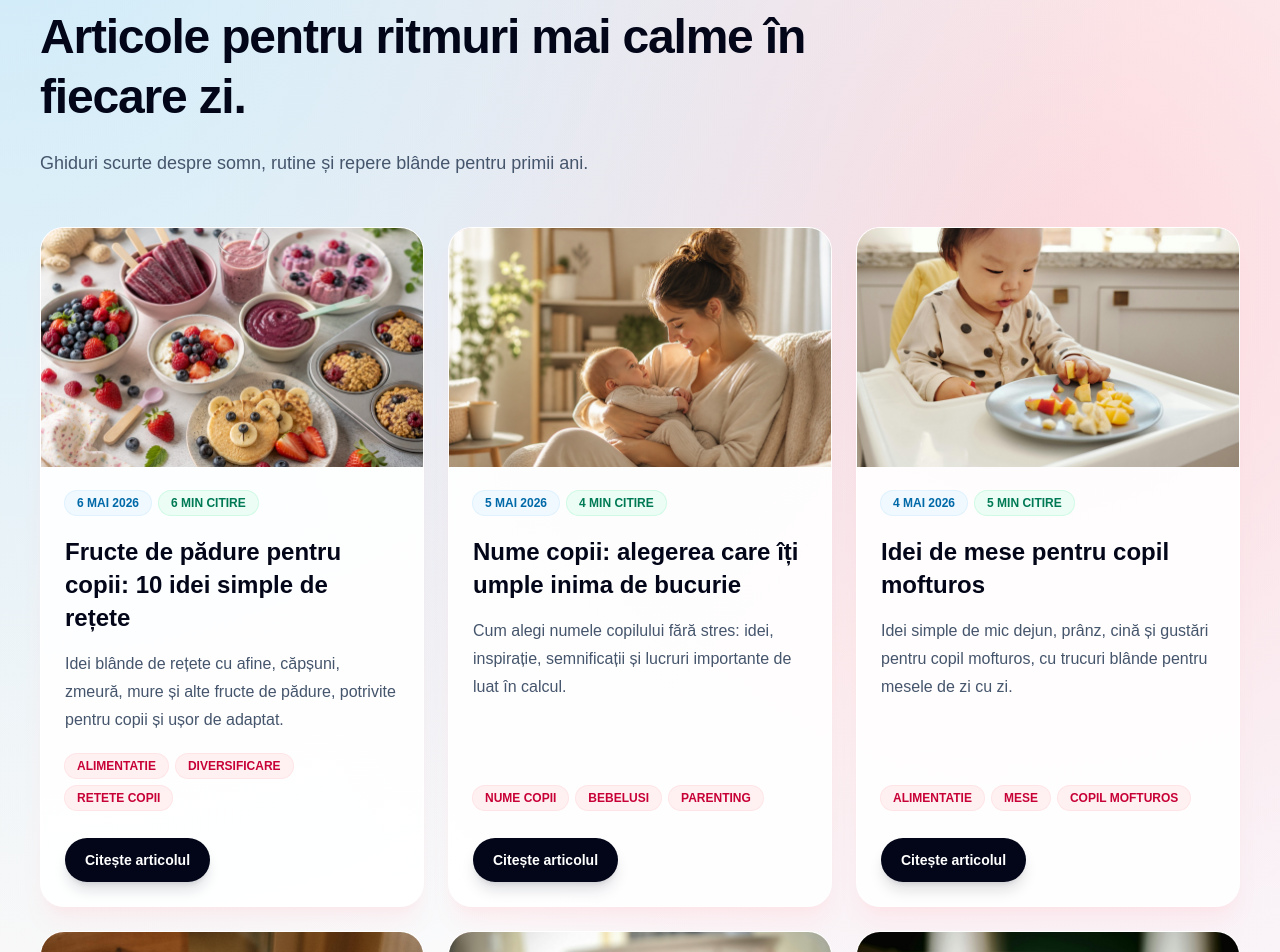
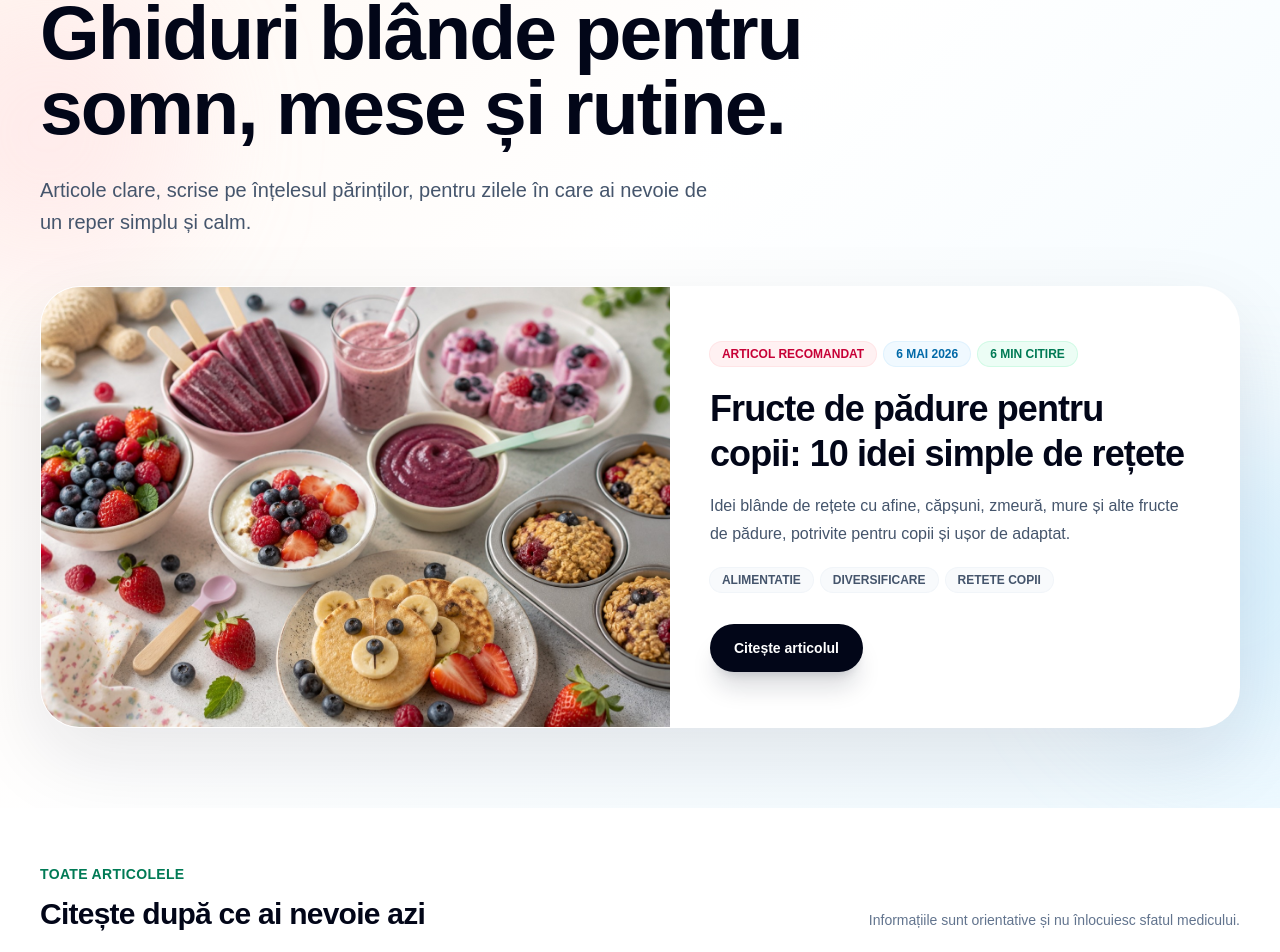
Before and after one commit to iulianacristea/bebecreste, a Next.js app: page /blog in a window 1280 px wide. Shown: the part 205-1157 px from the top of the page. Built offline with nearby package versions, Linux system fonts and the light colour scheme.

Commit message:
small changes

```diff
--- a/app/blog/page.tsx
+++ b/app/blog/page.tsx
@@ -23,16 +23,16 @@ export const metadata: Metadata = {
     "sfaturi parinti",
   ],
   alternates: {
-    canonical: "/blog",
+    canonical: "https://bebecreste.ro/blog",
   },
   openGraph: {
     title: "Blog parenting | BebeCrește.ro",
     description:
       "Articole pentru părinți despre somnul bebelușilor, bebe nu doarme, diversificare și rutine zilnice.",
-    url: "/blog",
+    url: "https://bebecreste.ro/blog",
     images: [
       {
-        url: "/blog/6monthbaby.jpeg",
+        url: "https://bebecreste.ro/blog/6monthbaby.jpeg",
         width: 1200,
         height: 630,
         alt: "Bebeluș zâmbind, pentru blogul BebeCrește",
@@ -44,7 +44,7 @@ export const metadata: Metadata = {
     title: "Blog parenting | BebeCrește.ro",
     description:
       "Ghiduri scurte pentru când bebe nu doarme, plus mese, diversificare și rutine blânde.",
-    images: ["/blog/6monthbaby.jpeg"],
+    images: ["https://bebecreste.ro/blog/6monthbaby.jpeg"],
   },
 };
 
@@ -56,34 +56,126 @@ const dateFormatter = new Intl.DateTimeFormat("ro-RO", {
 
 export default function BlogPage() {
   const posts = getAllBlogPosts();
+  const featuredPost = posts[0];
+  const otherPosts = posts.slice(1);
 
   return (
     <main className="min-h-screen overflow-hidden bg-[#fff7f1] text-slate-900">
       <Navbar />
 
-      <section className="relative px-5 pb-24 pt-10 sm:px-8 lg:px-10">
-        <div className="absolute inset-0 bg-[radial-gradient(circle_at_top_left,_rgba(186,230,253,0.7),_transparent_34%),radial-gradient(circle_at_82%_12%,_rgba(254,205,211,0.72),_transparent_30%),linear-gradient(135deg,_#fff7f1_0%,_#f8fbff_48%,_#fff1f7_100%)]" />
+      <section className="relative overflow-hidden px-5 pb-16 pt-10 sm:px-8 lg:px-10 lg:pb-20">
+        <div className="absolute inset-0 bg-[linear-gradient(135deg,_#fff7f1_0%,_#ffffff_45%,_#eef9ff_100%)]" />
+        <div className="absolute -left-24 top-24 h-72 w-72 rounded-full bg-rose-200/30 blur-3xl" />
+        <div className="absolute -right-24 bottom-20 h-72 w-72 rounded-full bg-sky-200/40 blur-3xl" />
+
         <div className="relative mx-auto max-w-7xl">
-          <div className="max-w-3xl pt-4">
-            <p className="mb-5 inline-flex rounded-full border border-rose-200 bg-white/70 px-4 py-2 text-sm font-semibold text-rose-700 shadow-sm">
+          <div className="max-w-3xl">
+            <span className="inline-flex rounded-full border border-rose-100 bg-white/90 px-4 py-2 text-xs font-bold uppercase tracking-[0.15em] text-rose-700 shadow-sm backdrop-blur">
               Blog BebeCrește
-            </p>
-            <h1 className="text-4xl font-bold leading-tight tracking-tight text-slate-950 sm:text-5xl">
-              Articole pentru ritmuri mai calme în fiecare zi.
+            </span>
+
+            <h1 className="mt-7 text-5xl font-extrabold leading-[0.98] tracking-tight text-slate-950 sm:text-6xl lg:text-[4.8rem]">
+              Ghiduri blânde pentru somn, mese și rutine.
             </h1>
-            <p className="mt-5 text-lg leading-8 text-slate-600">
-              Ghiduri scurte despre somn, rutine și repere blânde pentru
-              primii ani.
+
+            <p className="mt-7 max-w-2xl text-lg leading-8 text-slate-600 sm:text-xl">
+              Articole clare, scrise pe înțelesul părinților, pentru zilele în
+              care ai nevoie de un reper simplu și calm.
             </p>
           </div>
 
-          <div className="mt-12 grid gap-6 md:grid-cols-2 lg:grid-cols-3">
-            {posts.map((post) => (
+          {featuredPost && (
+            <article className="mt-12 grid overflow-hidden rounded-[2.5rem] border border-white/80 bg-white shadow-[0_30px_80px_rgba(15,23,42,0.10)] lg:grid-cols-[1.05fr_0.95fr]">
+              <Link
+                href={`/blog/${featuredPost.slug}`}
+                className="relative block min-h-[320px] overflow-hidden bg-rose-50 focus:outline-none focus:ring-4 focus:ring-rose-100 lg:min-h-[440px]"
+                aria-label={featuredPost.title}
+              >
+                <Image
+                  src={featuredPost.coverImage}
+                  alt={featuredPost.coverAlt}
+                  fill
+                  priority
+                  sizes="(min-width: 1024px) 50vw, 100vw"
+                  className="object-cover transition duration-700 hover:scale-105"
+                />
+              </Link>
+
+              <div className="flex flex-col justify-center p-6 sm:p-8 lg:p-10">
+                <div className="flex flex-wrap items-center gap-2 text-xs font-bold uppercase">
+                  <span className="rounded-full bg-rose-50 px-3 py-1 text-rose-700 ring-1 ring-rose-100">
+                    Articol recomandat
+                  </span>
+                  <time
+                    dateTime={featuredPost.date}
+                    className="rounded-full bg-sky-50 px-3 py-1 text-sky-700 ring-1 ring-sky-100"
+                  >
+                    {dateFormatter.format(new Date(featuredPost.date))}
+                  </time>
+                  <span className="rounded-full bg-emerald-50 px-3 py-1 text-emerald-700 ring-1 ring-emerald-100">
+                    {featuredPost.readingTime}
+                  </span>
+                </div>
+
+                <h2 className="mt-5 text-3xl font-extrabold leading-tight tracking-tight text-slate-950 sm:text-4xl">
+                  <Link
+                    href={`/blog/${featuredPost.slug}`}
+                    className="transition hover:text-rose-700 focus:outline-none focus:ring-4 focus:ring-rose-100"
+                  >
+                    {featuredPost.title}
+                  </Link>
+                </h2>
+
+                <p className="mt-4 text-base leading-7 text-slate-600">
+                  {featuredPost.excerpt}
+                </p>
+
+                <div className="mt-5 flex flex-wrap gap-2">
+                  {featuredPost.tags.map((tag) => (
+                    <span
+                      key={tag}
+                      className="rounded-full bg-slate-50 px-3 py-1 text-xs font-bold uppercase text-slate-600 ring-1 ring-slate-100"
+                    >
+                      {tag}
+                    </span>
+                  ))}
+                </div>
+
+                <Link
+                  href={`/blog/${featuredPost.slug}`}
+                  className="mt-8 inline-flex w-fit items-center rounded-full bg-slate-950 px-6 py-3.5 text-sm font-semibold text-white shadow-xl shadow-slate-900/15 transition duration-200 hover:-translate-y-0.5 hover:bg-slate-800 hover:shadow-2xl focus:outline-none focus:ring-4 focus:ring-slate-300 active:translate-y-0"
+                >
+                  Citește articolul
+                </Link>
+              </div>
+            </article>
+          )}
+        </div>
+      </section>
+
+      <section className="bg-white px-5 py-14 sm:px-8 lg:px-10">
+        <div className="mx-auto max-w-7xl">
+          <div className="flex flex-col gap-3 sm:flex-row sm:items-end sm:justify-between">
+            <div>
+              <p className="text-sm font-semibold uppercase tracking-wide text-emerald-700">
+                Toate articolele
+              </p>
+              <h2 className="mt-3 text-3xl font-bold tracking-tight text-slate-950">
+                Citește după ce ai nevoie azi
+              </h2>
+            </div>
+
+            <p className="max-w-xl text-sm leading-6 text-slate-500">
+              Informațiile sunt orientative și nu înlocuiesc sfatul medicului.
+            </p>
+          </div>
+
+          <div className="mt-8 grid gap-6 md:grid-cols-2 lg:grid-cols-3">
+            {otherPosts.map((post) => (
               <article
                 key={post.slug}
-                className="group relative flex h-full flex-col overflow-hidden rounded-[1.5rem] border border-white/80 bg-white/90 shadow-xl shadow-rose-200/25 transition duration-300 hover:-translate-y-1.5 hover:border-rose-100 hover:bg-white hover:shadow-2xl hover:shadow-rose-200/45"
+                className="group flex h-full flex-col overflow-hidden rounded-[2rem] border border-slate-100 bg-white shadow-lg shadow-slate-100/70 transition duration-300 hover:-translate-y-1 hover:shadow-2xl hover:shadow-rose-100/45"
               >
-                <div className="absolute inset-x-0 top-0 h-1 bg-gradient-to-r from-rose-300 via-sky-200 to-emerald-200 opacity-80" />
                 <Link
                   href={`/blog/${post.slug}`}
                   className="relative block aspect-[16/10] overflow-hidden bg-rose-50 focus:outline-none focus:ring-4 focus:ring-rose-100"
@@ -94,11 +186,12 @@ export default function BlogPage() {
                     alt={post.coverAlt}
                     fill
                     sizes="(max-width: 768px) 100vw, (max-width: 1024px) 50vw, 33vw"
-                    className="object-cover transition duration-500 group-hover:scale-105"
+                    className="object-cover transition duration-700 group-hover:scale-105"
                   />
                 </Link>
+
                 <div className="flex flex-1 flex-col p-6">
-                  <div className="flex flex-wrap items-center gap-2 text-xs font-bold uppercase tracking-normal">
+                  <div className="flex flex-wrap items-center gap-2 text-xs font-bold uppercase">
                     <time
                       dateTime={post.date}
                       className="rounded-full bg-sky-50 px-3 py-1 text-sky-700 ring-1 ring-sky-100"
@@ -109,6 +202,7 @@ export default function BlogPage() {
                       {post.readingTime}
                     </span>
                   </div>
+
                   <h2 className="mt-5 text-2xl font-bold leading-snug text-slate-950 transition duration-200 group-hover:text-rose-700">
                     <Link
                       href={`/blog/${post.slug}`}
@@ -117,22 +211,25 @@ export default function BlogPage() {
                       {post.title}
                     </Link>
                   </h2>
+
                   <p className="mt-4 flex-1 text-base leading-7 text-slate-600">
                     {post.excerpt}
                   </p>
+
                   <div className="mt-5 flex flex-wrap gap-2">
                     {post.tags.map((tag) => (
                       <span
                         key={tag}
-                        className="rounded-full bg-rose-50 px-3 py-1 text-xs font-bold uppercase text-rose-700 ring-1 ring-rose-100"
+                        className="rounded-full bg-rose-50 px-3 py-1 text-xs font-bold uppercase text-rose-700 ring-1 ring-100"
                       >
                         {tag}
                       </span>
                     ))}
                   </div>
+
                   <Link
                     href={`/blog/${post.slug}`}
-                    className="mt-7 inline-flex w-fit items-center rounded-full bg-slate-950 px-5 py-3 text-sm font-semibold text-white shadow-lg shadow-slate-900/15 transition duration-200 hover:-translate-y-0.5 hover:bg-slate-800 hover:shadow-xl hover:shadow-slate-900/20 focus:outline-none focus:ring-4 focus:ring-slate-300 active:translate-y-0"
+                    className="mt-7 inline-flex w-fit items-center rounded-full bg-slate-950 px-5 py-3 text-sm font-semibold text-white shadow-lg shadow-slate-900/15 transition duration-200 hover:-translate-y-0.5 hover:bg-slate-800 hover:shadow-xl focus:outline-none focus:ring-4 focus:ring-slate-300 active:translate-y-0"
                   >
                     Citește articolul
                   </Link>
```
Also changed, not shown: src/components/Hero.tsx (+40 -34 lines), public/homepage/mama-bebe2.jpeg (added).
